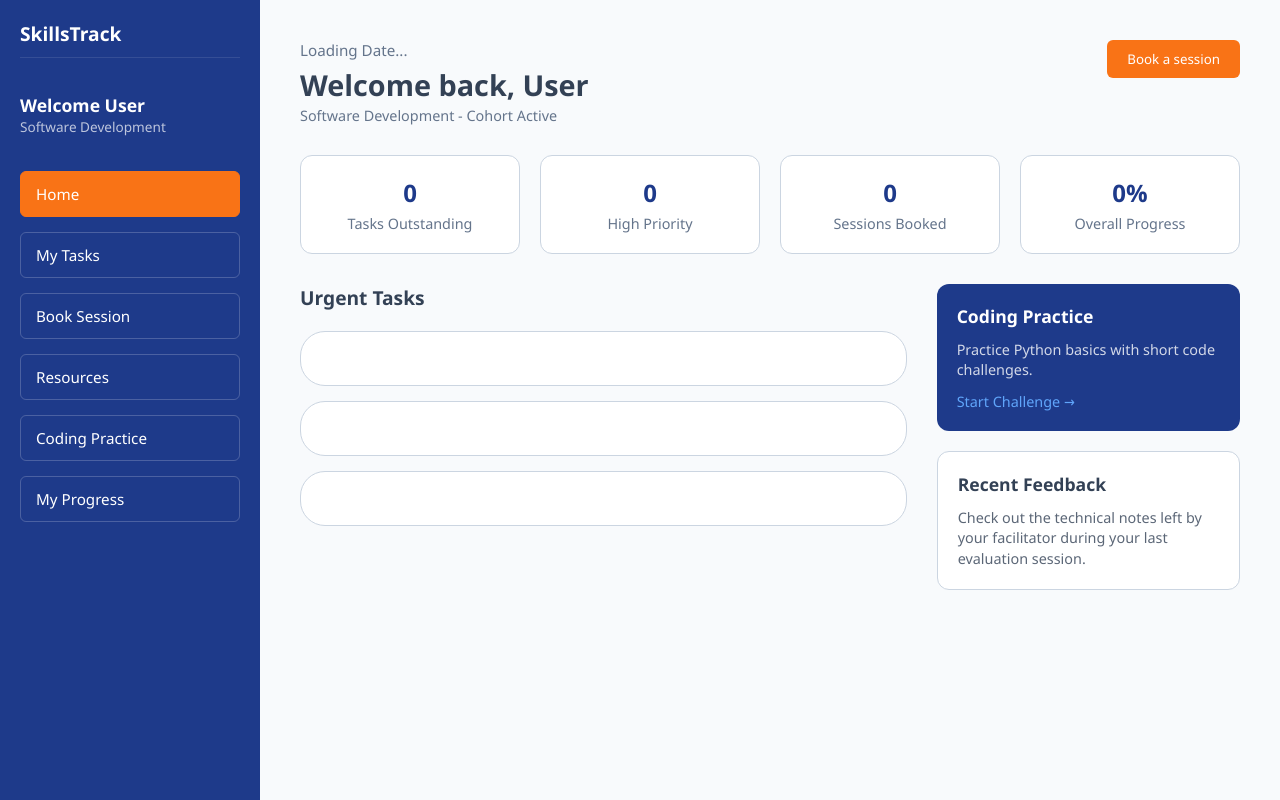
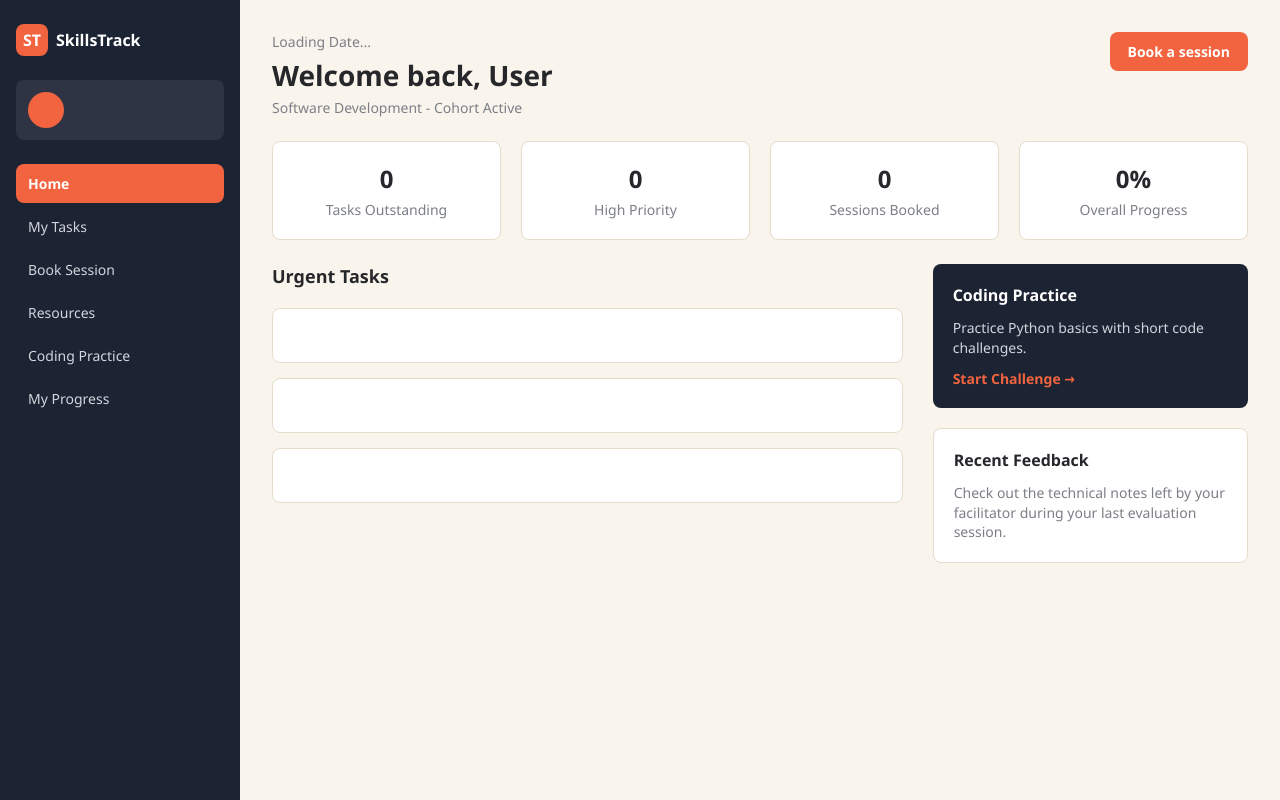
Before and after one commit to Lwandle-007/Javascript_Program_2026, a website: page skillstrack/learner_dashboard.html in a window 1280 px wide. Drawn offline with Linux system fonts and the light colour scheme.

Commit message:
Updated Assessor and Learner Dashboard layouts for improved styling and structure

```diff
--- a/skillstrack/css/layout.css
+++ b/skillstrack/css/layout.css
@@ -1,102 +1,111 @@
 /*	layout.css
 			The	sidebar	and	the	two-column	page	frame,	shared	by	every	page.
 */
-.app-layout	{
-		display:	flex;
-		min-height:	100vh;
+/* Basic reset */
+
+* {
+  margin: 0;
+  padding: 0;
+  box-sizing: border-box;
+  font-family: "Segoe UI", Tahoma, Geneva, Verdana, sans-serif;
+}
+
+.app-layout {
+  display: flex;
+  min-height: 100vh;
 }
 /*	---	Sidebar	(learner	pages:	navy)	---	*/
-.sidebar	{
-		width:	240px;
-		background:	#1c2333;
-		color:	#ffffff;
-		padding:	24px	16px;
-		display:	flex;
-		flex-direction:	column;
+.sidebar {
+  width: 240px;
+  background: #1c2333;
+  color: #ffffff;
+  padding: 24px 16px;
+  display: flex;
+  flex-direction: column;
 }
 /*	The	assessor	page	uses	this	instead,	on	the	same	sidebar
 structure.	*/
-.sidebar-assessor	{
-		width:	240px;
-		background:	#241a38;
-		color:	#ffffff;
-		padding:	24px	16px;
-		display:	flex;
-		flex-direction:	column;
+.sidebar-assessor {
+  width: 240px;
+  background: #241a38;
+  color: #ffffff;
+  padding: 24px 16px;
+  display: flex;
+  flex-direction: column;
 }
-.sidebar-logo	{
-		display:	flex;
-		align-items:	center;
-		gap:	8px;
-		margin-bottom:	24px;
+.sidebar-logo {
+  display: flex;
+  align-items: center;
+  gap: 8px;
+  margin-bottom: 24px;
 }
-.sidebar-logo-box	{
-		width:	32px;
-		height:	32px;
-		background:	#f2643f;
-		border-radius:	8px;
-		display:	flex;
-		align-items:	center;
-		justify-content:	center;
-		font-weight:	bold;
-		color:	#ffffff;
+.sidebar-logo-box {
+  width: 32px;
+  height: 32px;
+  background: #f2643f;
+  border-radius: 8px;
+  display: flex;
+  align-items: center;
+  justify-content: center;
+  font-weight: bold;
+  color: #ffffff;
 }
-.sidebar-logo-text	{
-		font-weight:	bold;
-		font-size:	16px;
+.sidebar-logo-text {
+  font-weight: bold;
+  font-size: 16px;
 }
-.sidebar-user	{
-		display:	flex;
-		align-items:	center;
-		gap:	10px;
-		background:	rgba(255,	255,	255,	0.08);
-		border-radius:	8px;
-		padding:	12px;
-		margin-bottom:	24px;
+.sidebar-user {
+  display: flex;
+  align-items: center;
+  gap: 10px;
+  background: rgba(255, 255, 255, 0.08);
+  border-radius: 8px;
+  padding: 12px;
+  margin-bottom: 24px;
 }
-.sidebar-avatar	{
-		width:	36px;
-		height:	36px;
-		border-radius:	50%;
-		background:	#f2643f;
-		display:	flex;
-		align-items:	center;
-		justify-content:	center;
-		font-weight:	bold;
-		color:	#ffffff;
-		font-size:	13px;
+.sidebar-avatar {
+  width: 36px;
+  height: 36px;
+  border-radius: 50%;
+  background: #f2643f;
+  display: flex;
+  align-items: center;
+  justify-content: center;
+  font-weight: bold;
+  color: #ffffff;
+  font-size: 13px;
 }
-.sidebar-user-name	{
-		font-size:	14px;
-		font-weight:	bold;
+.sidebar-user-name {
+  font-size: 14px;
+  font-weight: bold;
 }
-.sidebar-user-role	{
-		font-size:	12px;
-		color:	#b6b9c4;
+.sidebar-user-role {
+  font-size: 12px;
+  color: #b6b9c4;
 }
-.sidebar-nav	{
-		display:	flex;
-		flex-direction:	column;
-		gap:	4px;
+.sidebar-nav {
+  display: flex;
+  flex-direction: column;
+  gap: 4px;
 }
-.sidebar-nav-item	{
-		display:	block;
-		padding:	10px	12px;
-		border-radius:	8px;
-		font-size:	14px;
-		color:	#d3d5dd;
+.sidebar-nav-item {
+  display: block;
+  padding: 10px 12px;
+  border-radius: 8px;
+  font-size: 14px;
+  color: #d3d5dd;
 }
-.sidebar-nav-item:hover	{
-		background:	rgba(255,	255,	255,	0.08);
+.sidebar-nav-item:hover {
+  background: rgba(255, 255, 255, 0.08);
 }
-.sidebar-nav-item-active	{
-		display:	block;
-		padding:	10px	12px;
-		border-radius:	8px;
-		font-size:	14px;
-		background:	#f2643f;
-		color:	#ffffff;
-		font-weight:	bold;
+.sidebar-nav-item-active {
+  display: block;
+  padding: 10px 12px;
+  border-radius: 8px;
+  font-size: 14px;
+  background: #f2643f;
+  color: #ffffff;
+  font-weight: bold;
 }
 
 .sidebar-footer {
@@ -138,35 +147,35 @@ body.dark .page-subtitle {
   color: #b6b9c4;
 }
 /*	---	Main	content	area,	next	to	the	sidebar	---	*/
-.main-content	{
-flex:	1;
-background:	#faf5ec;
-padding:	32px;
+.main-content {
+  flex: 1;
+  background: #faf5ec;
+  padding: 32px;
 }
-.page-header	{
-display:	flex;
-justify-content:	space-between;
-align-items:	flex-start;
-margin-bottom:	24px;
+.page-header {
+  display: flex;
+  justify-content: space-between;
+  align-items: flex-start;
+  margin-bottom: 24px;
 }
-.page-title	{
-font-size:	28px;
-font-weight:	bold;
-color:	#26272b;
+.page-title {
+  font-size: 28px;
+  font-weight: bold;
+  color: #26272b;
 }
-.page-subtitle	{
-font-size:	14px;
-color:	#7c7f88;
-margin-top:	4px;
+.page-subtitle {
+  font-size: 14px;
+  color: #7c7f88;
+  margin-top: 4px;
 }
-.btn-primary	{
-background:	#f2643f;
-color:	#ffffff;
-padding:	10px	18px;
-border-radius:	8px;
-font-size:	14px;
-font-weight:	bold;
+.btn-primary {
+  background: #f2643f;
+  color: #ffffff;
+  padding: 10px 18px;
+  border-radius: 8px;
+  font-size: 14px;
+  font-weight: bold;
 }
-.btn-primary:hover	{
-background:	#d94f2e;
+.btn-primary:hover {
+  background: #d94f2e;
 }
--- a/skillstrack/learner_dashboard.html
+++ b/skillstrack/learner_dashboard.html
@@ -4,112 +4,43 @@
     <meta charset="UTF-8" />
     <meta name="viewport" content="width=device-width, initial-scale=1.0" />
     <title>SkillsTrack Dashboard</title>
+    <link rel="stylesheet" href="css/layout.css" />
+
+
     <style>
-      /* Base Reset & Variables */
-      * {
-        margin: 0;
-        padding: 0;
-        box-sizing: border-box;
-        font-family: "Segoe UI", Tahoma, Geneva, Verdana, sans-serif;
-      }
+
+      /* Colours, now matching layout.css */
       :root {
-        --sidebar-bg: #1e3a8a;
-        --sidebar-hover: #1d4ed8;
-        --accent-orange: #f97316;
-        --bg-light: #f8fafc;
-        --text-dark: #334155;
-        --card-border: #cbd5e1;
+        --sidebar-bg: #1c2333;
+        --accent-orange: #f2643f;
+        --text-dark: #26272b;
+        --card-border: #e5dccb;
       }
       body {
-        display: flex;
-        background-color: var(--bg-light);
         color: var(--text-dark);
-        min-height: 100vh;
       }
-
-      /* Sidebar Styling */
-      .sidebar {
-        width: 260px;
-        background-color: var(--sidebar-bg);
-        color: white;
-        padding: 20px;
-        display: flex;
-        flex-direction: column;
-        gap: 15px;
+      .btn-primary {
+        border: none;
+        cursor: pointer;
       }
-      .logo-section {
-        font-size: 1.2rem;
-        font-weight: bold;
-        margin-bottom: 20px;
-        border-bottom: 1px solid rgba(255, 255, 255, 0.1);
-        padding-bottom: 10px;
-      }
-      .user-profile {
-        margin-bottom: 20px;
-      }
-      .user-profile .role {
-        font-size: 0.85rem;
-        opacity: 0.7;
-      }
-      .nav-btn {
-        background-color: transparent;
-        border: 1px solid rgba(255, 255, 255, 0.2);
-        color: white;
-        padding: 12px 15px;
-        text-align: left;
-        border-radius: 6px;
-        cursor: pointer;
-        font-size: 0.95rem;
-        transition: background 0.2s;
-      }
-      .nav-btn.active,
-      .nav-btn:hover {
-        background-color: var(--accent-orange);
-        border-color: var(--accent-orange);
-      }
-
-      /* Main Content Styling */
-      .main-content {
-        flex: 1;
-        padding: 40px;
-        display: flex;
-        flex-direction: column;
-        gap: 30px;
-      }
-      .header-row {
-        display: flex;
-        justify-content: space-between;
-        align-items: flex-start;
+      a {
+        text-decoration: none;
       }
       .date-display {
-        font-size: 0.95rem;
-        color: #64748b;
+        font-size: 14px;
+        color: #7c7f88;
         margin-bottom: 5px;
       }
-      .welcome-text {
-        font-size: 1.8rem;
-        font-weight: 600;
-      }
-      .book-session-btn {
-        background-color: var(--accent-orange);
-        color: white;
-        border: none;
-        padding: 10px 20px;
-        border-radius: 6px;
-        font-weight: 500;
-        cursor: pointer;
-      }
-
-      /* Stat Metrics Row */
       .metrics-row {
         display: grid;
         grid-template-columns: repeat(4, 1fr);
         gap: 20px;
+        margin-bottom: 24px;
       }
       .metric-card {
         background: white;
         border: 1px solid var(--card-border);
-        border-radius: 12px;
+        border-radius: 8px;
         padding: 20px;
         text-align: center;
         display: flex;
@@ -117,16 +48,14 @@
         gap: 5px;
       }
       .metric-num {
-        font-size: 1.5rem;
+        font-size: 24px;
         font-weight: bold;
-        color: var(--sidebar-bg);
+        color: var(--text-dark);
       }
       .metric-label {
-        font-size: 0.9rem;
-        color: #64748b;
+        font-size: 14px;
+        color: #7c7f88;
       }
-
-      /* Dashboard Workspace Layout */
       .workspace-grid {
         display: grid;
         grid-template-columns: 2fr 1fr;
@@ -138,19 +67,17 @@
         gap: 15px;
       }
       .section-title {
-        font-size: 1.2rem;
-        font-weight: 600;
+        font-size: 18px;
+        font-weight: bold;
         margin-bottom: 5px;
       }
       .task-row {
         background: white;
         border: 1px solid var(--card-border);
-        border-radius: 25px;
+        border-radius: 8px;
         padding: 15px 25px;
         min-height: 55px;
       }
-
-      /* Widgets Column */
       .widgets-column {
         display: flex;
         flex-direction: column;
@@ -159,25 +86,24 @@
       .widget-card {
         background: var(--sidebar-bg);
         color: white;
-        border-radius: 12px;
+        border-radius: 8px;
         padding: 20px;
         display: flex;
         flex-direction: column;
         gap: 12px;
       }
       .widget-card h3 {
-        font-size: 1.1rem;
+        font-size: 16px;
       }
       .widget-card p {
-        font-size: 0.9rem;
-        opacity: 0.8;
+        font-size: 14px;
+        color: #d3d5dd;
         line-height: 1.4;
       }
       .widget-link {
-        color: #60a5fa;
-        text-decoration: none;
-        font-size: 0.9rem;
-        font-weight: 500;
+        color: var(--accent-orange);
+        font-size: 14px;
+        font-weight: bold;
         margin-top: auto;
       }
       .widget-card.secondary {
@@ -185,42 +111,55 @@
         color: var(--text-dark);
         border: 1px solid var(--card-border);
       }
-
-      a {
-        text-decoration: none;
+      .widget-card.secondary p {
+        color: #7c7f88;
       }
     </style>
   </head>
+
   <body>
-    <!-- Sidebar Navigation -->
+    <div class="app-layout">
+      <!-- Sidebar -->
       <aside class="sidebar">
-      <div class="logo-section">SkillsTrack</div>
-      <div class="user-profile">
-        <div class="welcome-text" style="font-size: 1.1rem">Welcome User</div>
-        <div class="role">Software Development</div>
+        <!-- Logo -->
+        <div class="sidebar-logo">
+          <div class="sidebar-logo-box">ST</div>
+          <div class="sidebar-logo-text">SkillsTrack</div>
         </div>
-      <a href="learner_dashboard.html" class="nav-btn active">Home</a>
-      <a href="tasks.html" class="nav-btn">My Tasks</a>
-      <a href="#" class="nav-btn">Book Session</a>
-      <a href="resources.html" class="nav-btn">Resources</a>
-      <a href="#" class="nav-btn">Coding Practice</a>
-      <a href="progress.html" class="nav-btn">My Progress</a>
+
+        <!-- User box -->
+        <div class="sidebar-user">
+          <div class="sidebar-avatar" id="sidebarInitials"></div>
+          <div>
+            <div class="sidebar-user-name" id="sidebarName"></div>
+            <div class="sidebar-user-role" id="sidebarProgramme"></div>
+          </div>
+        </div>
+
+        <!-- Menu links. The current page uses sidebar-nav-item-active -->
+        <nav class="sidebar-nav">
+          <a href="learner_dashboard.html" class="sidebar-nav-item-active">Home</a>
+          <a href="tasks.html" class="sidebar-nav-item">My Tasks</a>
+          <a href="#" class="sidebar-nav-item">Book Session</a>
+          <a href="resources.html" class="sidebar-nav-item">Resources</a>
+          <a href="#" class="sidebar-nav-item">Coding Practice</a>
+          <a href="progress.html" class="sidebar-nav-item">My Progress</a>
+        </nav>
       </aside>
 
-    <!-- Main Workspace -->
+      <!-- Main content -->
       <main class="main-content">
-      <div class="header-row">
+        <!-- Top row: date, title and subtitle on the left, button on the right -->
+        <div class="page-header">
           <div>
             <div class="date-display" id="currentDate">Loading Date...</div>
-          <h1 class="welcome-text">Welcome back, User</h1>
-          <div style="font-size: 0.9rem; color: #64748b; margin-top: 2px">
-            Software Development - Cohort Active
+            <h1 class="page-title">Welcome back, User</h1>
+            <div class="page-subtitle">Software Development - Cohort Active</div>
           </div>
-        </div>
-        <button class="book-session-btn">Book a session</button>
+          <button class="btn-primary">Book a session</button>
         </div>
 
-      <!-- Metrics Row -->
+        <!-- Metrics row -->
         <section class="metrics-row">
           <div class="metric-card">
             <span class="metric-num" id="tasksOutstanding">0</span
@@ -240,9 +179,8 @@
           </div>
         </section>
 
-      <!-- Dynamic Content Area -->
+        <!-- Tasks and widgets -->
         <div class="workspace-grid">
-        <!-- Urgent Tasks List -->
           <section class="tasks-section">
             <h2 class="section-title">Urgent Tasks</h2>
             <div class="task-row" id="task1"></div>
@@ -250,7 +188,6 @@
             <div class="task-row" id="task3"></div>
           </section>
 
-        <!-- Sidebar Widgets -->
           <section class="widgets-column">
             <div class="widget-card">
               <h3>Coding Practice</h3>
@@ -260,20 +197,20 @@
             <div class="widget-card secondary">
               <h3>Recent Feedback</h3>
               <p>
-              Check out the technical notes left by your facilitator during your
-              last evaluation session.
+                Check out the technical notes left by your facilitator during
+                your last evaluation session.
               </p>
             </div>
           </section>
         </div>
       </main>
+    </div>
 
-    <!-- Firebase SDK Modules -->
+    <!-- Firebase script: unchanged for now (see note below) -->
     <script type="module">
       import { initializeApp } from "https://www.gstatic.com/firebasejs/10.12.0/firebase-app.js";
       import { getFirestore } from "https://www.gstatic.com/firebasejs/10.12.0/firebase-firestore.js";
 
-      // Your Firebase configuration metrics configuration snippet
       const firebaseConfig = {
         apiKey: "AIzaSyCMRGMyy2sjC6CF2asxxVOm3YQ0JLf9Bys",
         authDomain: "skillstrack-c9591.firebaseapp.com",
@@ -282,11 +219,9 @@
         messagingSenderId: "780408370394",
         appId: "1:780408370394:web:29fca21abe35f0a77aa1e3",
       };
-      // Initialize Firebase
       const app = initializeApp(firebaseConfig);
       const db = getFirestore(app);
 
-      // Fetch Live Metric Values From Firebase Realtime Database Reference
       const metricsRef = ref(db, "dashboard/metrics");
       onValue(metricsRef, (snapshot) => {
         const data = snapshot.val();
@@ -302,7 +237,6 @@
         }
       });
 
-      // Dynamic Native Live Date Generation Script
       function setLiveDate() {
         const options = {
           weekday: "long",
```
Also changed, not shown: skillstrack/assessor_overview.html (+65 -166 lines). Lines whose indentation alone changed are shown as unchanged.
